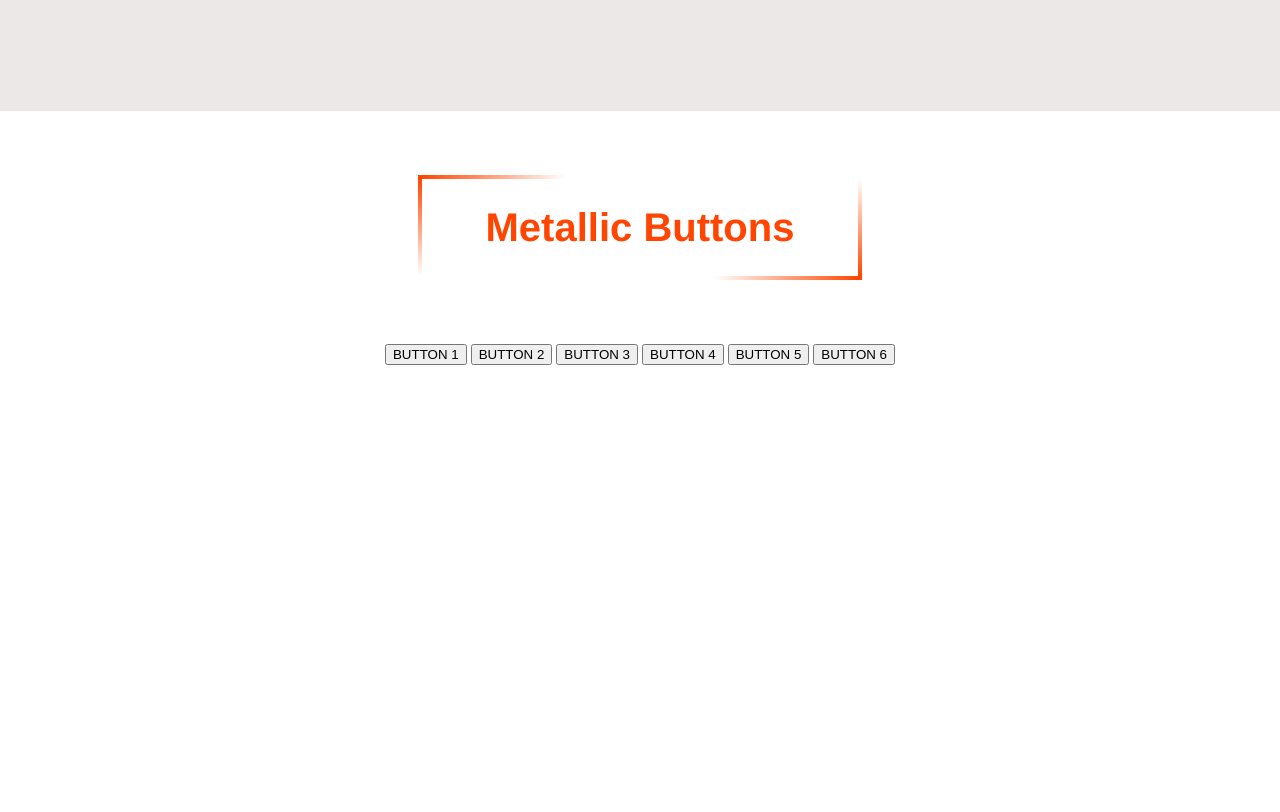
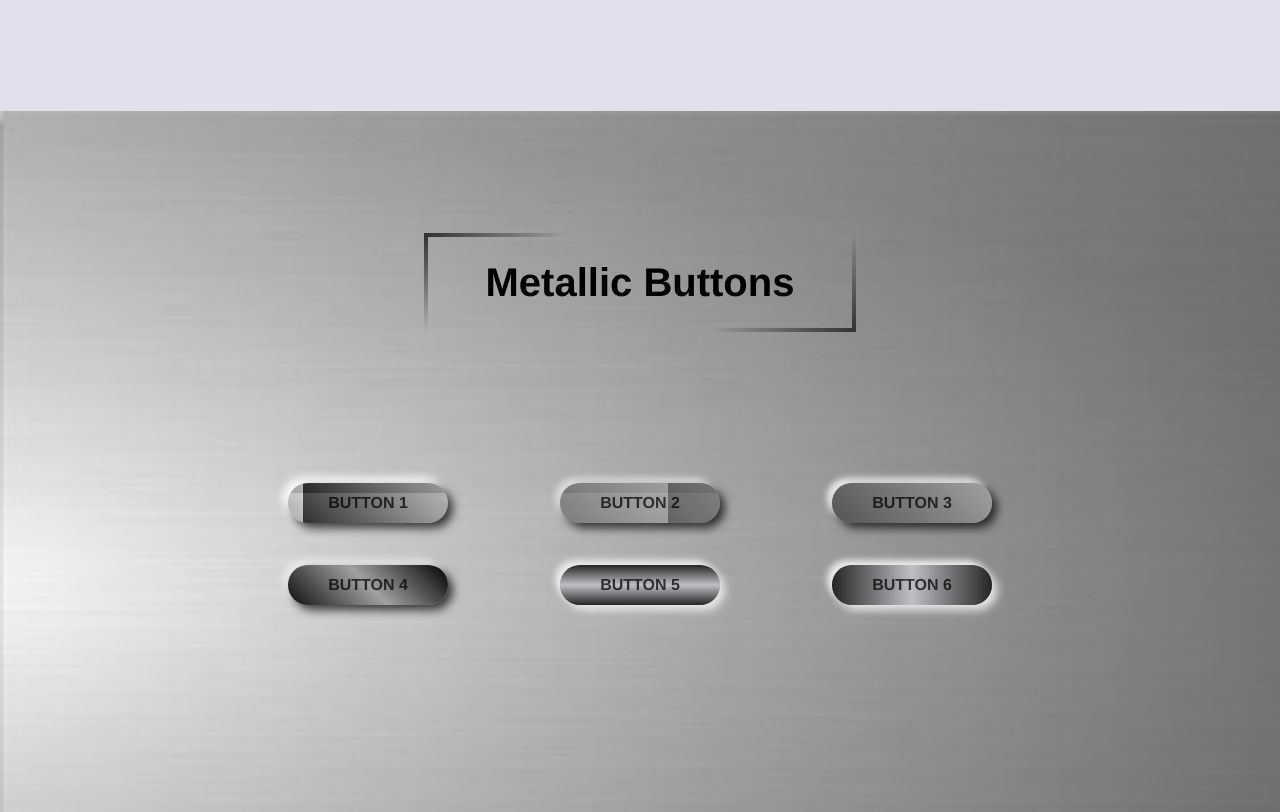
Before and after one commit to DeRoyace/Styling-Buttons-codepen, a plain HTML site: page index.html in a window 1280 px wide. Shown: the part 1738-2550 px from the top of the page. Before the commit the page ends 2103 px from the top, so only its background shows below. Drawn offline with Linux system fonts and the light colour scheme.

Commit message:
metallic buttons styling done

```diff
--- a/style.css
+++ b/style.css
@@ -224,7 +224,8 @@ h2{
 .shadow-buttons{
     padding-top: 5%;
     padding-bottom: 5%;
-    background: rgb(236, 232, 232);
+    /* background: rgb(236, 232, 232); */
+    background: #e3dfec;
 }
 .sh-grid{
     display: grid;
@@ -245,18 +246,21 @@ h2{
     margin: 5% auto;
     border: 0;
     border-radius: 2rem;
-    background: rgb(235, 232, 232);
+    /* background: rgb(235, 232, 232); */
     position: relative;
     cursor: pointer;
 }
 
 #sh-btn-1{
     box-shadow: 3px 4px 10px black;
+    /* background: linear-gradient(45deg, rgba(0, 0, 0, 0.245), transparent); */
 }
 #sh-btn-1:active{
-    top: 4px;
+    top: 1px;
+    height: 36px;
+    width: 159px;
+    background-position: 0px 0px;
     box-shadow: 1px 1px 3px black;
-    /* border: 2px solid; */
 }
 
 #sh-btn-2{
@@ -301,3 +305,90 @@ h2{
     right: 3px;
     box-shadow: -1px 2px 3px black;
 }
+
+.metallic-buttons{
+    background-image: url('images/light-gray-brushed-metallic-texture.jpg');
+    background-repeat: no-repeat;
+    background-size: cover;
+    padding: 5%;
+}
+.metallic-buttons h2{
+    color: #000;
+    border-image: linear-gradient(145deg, rgb(54, 52, 51), transparent, transparent, transparent, rgb(54, 52, 51));
+    border-image-slice: 1;
+}
+.metallic-buttons button{
+    font-size: 16px;
+    font-family: 'Franklin Gothic Medium', 'Arial Narrow', Arial, sans-serif;
+    font-weight: bold;
+    color: rgba(0, 0, 0, 0.726);
+    height: 40px;
+    width: 160px;
+    margin: 5% auto;
+    border: 0;
+    border-radius: 2rem;
+    position: relative;
+    cursor: pointer;
+}
+.metallic-buttons button:active{
+    top: 3px;
+}
+.metal-btns{
+    display: grid;
+    grid-template-columns: repeat(auto-fit, minmax(200px, 1fr));
+    gap: 1rem;
+    padding: 7%;
+    margin: 50px auto;
+    max-width: 800px;
+}
+
+#metal-btn-1{
+    background: linear-gradient(45deg, rgb(39, 39, 39), transparent);
+    background-position: 15px 10px;
+    box-shadow: 5px 5px 10px, -5px -5px 10px white;
+}
+#metal-btn-1:active{
+    box-shadow: 3px 3px 4px , -3px -3px 5px white;
+}
+#metal-btn-2{
+    background: linear-gradient(45deg, rgb(95, 95, 95), transparent);
+    background-position: -52px 10px;
+    box-shadow: 5px 5px 10px, -5px -5px 6px rgb(221, 221, 221);
+}
+#metal-btn-2:active{
+    top: -3px;
+    box-shadow: 3px 3px 4px , -3px -3px 5px rgb(221, 221, 221);
+}
+#metal-btn-3{
+    background: linear-gradient(45deg, rgb(83, 83, 83), rgb(161, 161, 161)) no-repeat;
+    /* background-position: -52px 10px; */
+    box-shadow: 5px 5px 10px, -5px -5px 6px rgb(235, 235, 235);
+}
+#metal-btn-3:active{
+    box-shadow: 3px 3px 4px , -3px -3px 5px rgb(235, 235, 235);
+}
+#metal-btn-4{
+    background-size: 30%;
+    background: linear-gradient(45deg, rgb(12, 12, 12), rgb(161, 161, 161), black) no-repeat;
+    box-shadow: 5px 5px 10px, -5px -5px 6px rgb(235, 235, 235);
+}
+#metal-btn-4:active{
+    top: -1px;
+    box-shadow: 3px 3px 4px , -3px -3px 5px rgb(235, 235, 235);
+}
+#metal-btn-5{
+    background-size: 30%;
+    background: linear-gradient(0deg, rgb(37, 37, 37), rgb(191, 192, 197), rgb(37, 37, 37)) no-repeat;
+    box-shadow: 5px 5px 10px rgb(235, 235, 235), -5px -5px 6px rgb(235, 235, 235);
+}
+#metal-btn-5:active{
+    box-shadow: 3px 3px 4px rgb(235, 235, 235) , -3px -3px 5px rgb(235, 235, 235);
+}
+#metal-btn-6{
+    background-size: 30%;
+    background: linear-gradient(90deg, rgb(37, 37, 37), rgb(191, 192, 197), rgb(37, 37, 37)) no-repeat;
+    box-shadow: 5px 5px 10px rgb(235, 235, 235), -5px -5px 6px rgb(235, 235, 235);
+}
+#metal-btn-6:active{
+    box-shadow: 3px 3px 4px rgb(235, 235, 235) , -3px -3px 5px rgb(235, 235, 235);
+}
```
